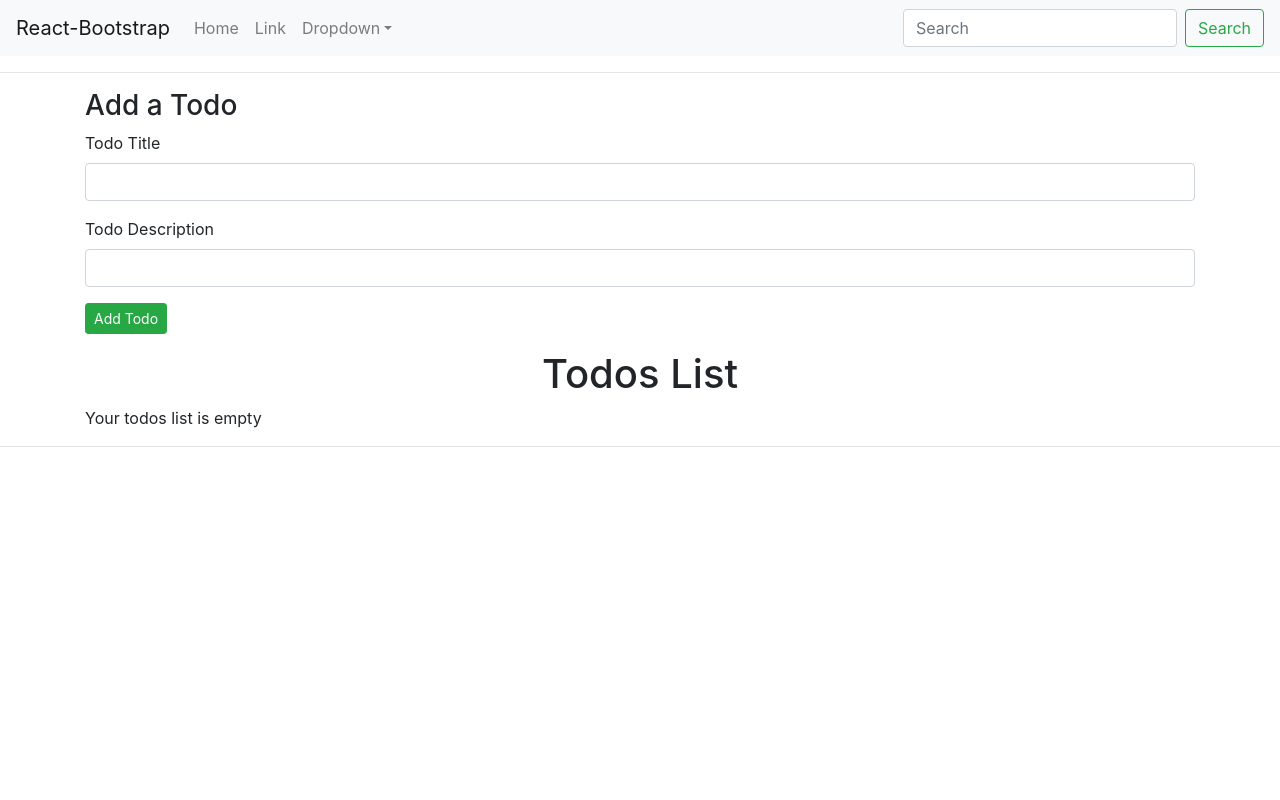
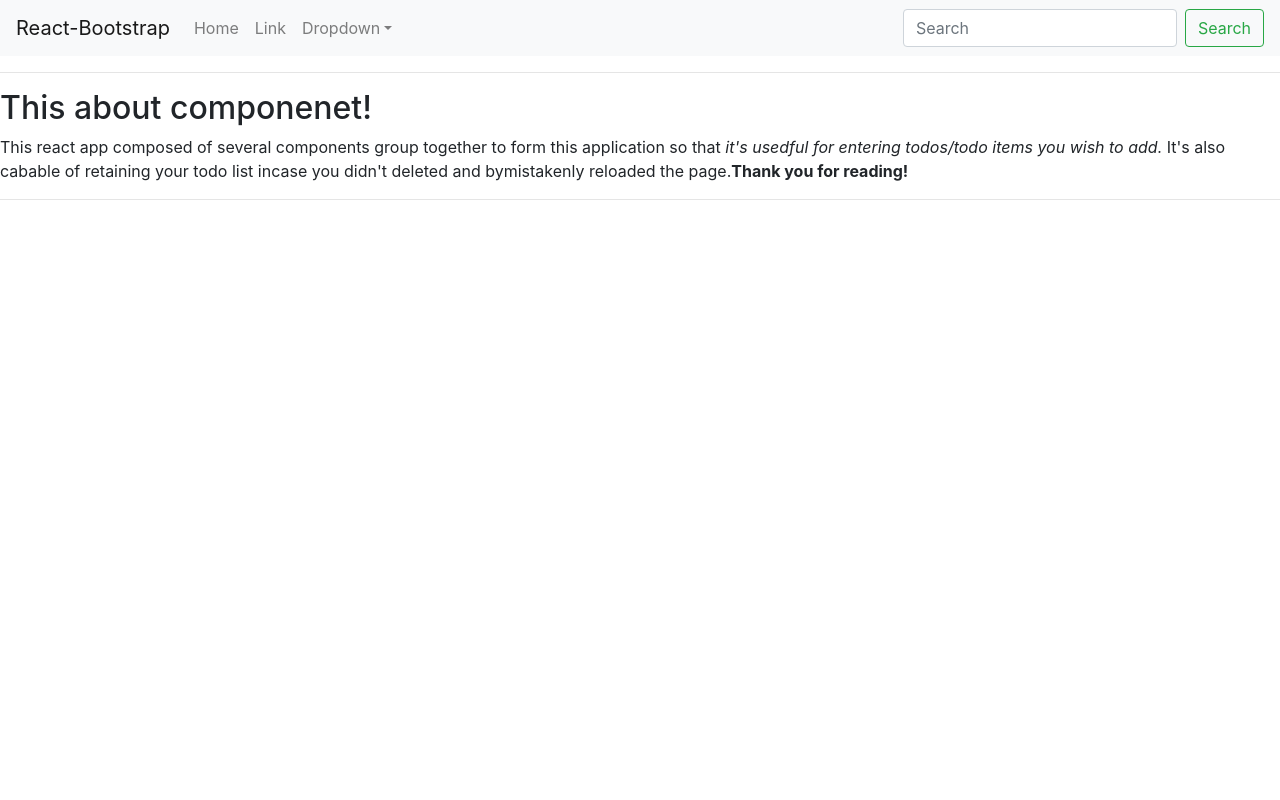
Before and after one commit to AdnanMuzavor/Todolist-React-App, a React (Create React App) app: page /about in a window 1280 px wide. Shown: the top 800 px of the page. Built offline with nearby package versions, Linux system fonts and the light colour scheme.

Commit message:
Adding a router and about page to our app

```diff
--- a/package.json
+++ b/package.json
@@ -10,6 +10,7 @@
     "react": "^17.0.2",
     "react-bootstrap": "^1.5.2",
     "react-dom": "^17.0.2",
+    "react-router-dom": "^5.2.0",
     "react-scripts": "4.0.3",
     "web-vitals": "^1.1.1"
   },
--- a/src/App.js
+++ b/src/App.js
@@ -1,8 +1,14 @@
 import Header from "./Componenets/header";
 import Footer from "./Componenets/footer";
+import {About} from "./Componenets/About";
 import { Todos1 } from "./Componenets/Todos1";
 import React, { useState,useEffect } from "react";
 import { AddTodo } from "./Componenets/AddTodo";
+import { BrowserRouter as Router,Route,
+Switch,
+Link } from "react-router-dom";
+
+
 function App() {
   let initTodo;
   if (localStorage.getItem("todos") === null) {
@@ -52,14 +58,34 @@ function App() {
 
   return (
     <>
+    <Router>
       <Header />
       <hr></hr>
+      <Switch>
+  <Route exact path="/" render={()=>
+    {
+      return(
+<>
+<AddTodo addTodo={addTodo} />
 
-      <AddTodo addTodo={addTodo} />
+<h1 className="text-center">Todos List</h1>
 
-      <h1 className="text-center">Todos List</h1>
-      <Todos1 todos={todos} ondelete={ondelete} />
+<Todos1 todos={todos} ondelete={ondelete} />
+</>
+      )}}>
+
+
+
+</Route>
+
+<Route path="/about">
+
+<About/>
+</Route>
+</Switch>
+
       <Footer />
+      </Router>
     </>
   );
 }
--- /dev/null
+++ b/src/Componenets/About.js
@@ -0,0 +1,14 @@
+import React from 'react';
+ export const About = () => {
+     return (
+         <div>
+<h2>This about componenet!</h2>
+<p>
+    This react app composed of several components group together to
+  form this application so that <em>it's usedful for entering todos/todo items you wish to add.</em> It's also cabable of retaining your todo list incase you didn't deleted and bymistakenly reloaded the page.
+  <strong>Thank you for reading!</strong>
+</p>
+
+         </div>
+     )
+ }
```
Also changed, not shown: 1 other file (tests, documents, lock files or other folders).
